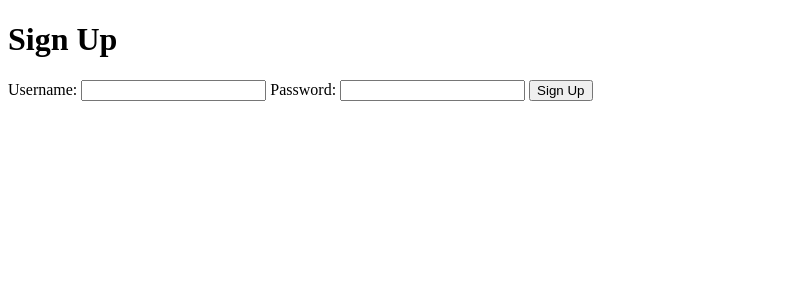
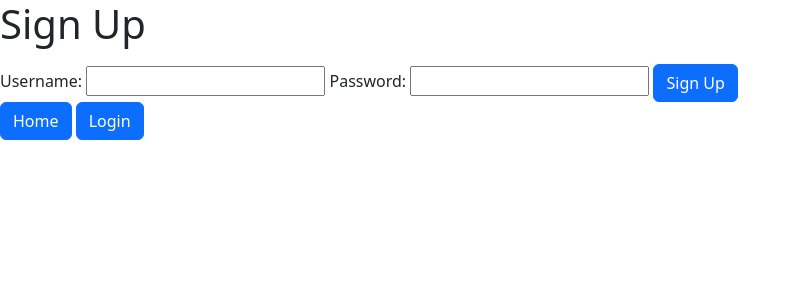
Before and after one commit to erica1i/GerLik-KnotS, a Flask app: page /signup in a window 1280 px wide. Shown: the top 300 px of the page, without its empty margins (0-801 px from the left). Run offline with Flask 2, Linux system fonts and the light colour scheme.

Commit message:
bootstrap imports, buttons to navigate b/w login/signup/home pages

```diff
--- a/app/__init__.py
+++ b/app/__init__.py
@@ -46,6 +46,8 @@ def login():
 @app.route('/signup', methods=['GET', 'POST'])
 def signup():
     if request.method == 'POST':
+        if User.query.filter_by(username=request.form['username']).first():
+            return render_template('signup.html', message='Username already exists')
         new_user = User(username=request.form['username'], password=request.form['password'])
         db.session.add(new_user)
         db.session.commit()
--- a/app/templates/dashboard.html
+++ b/app/templates/dashboard.html
@@ -2,10 +2,11 @@
 <html>
 <head>
     <title>Dashboard</title>
+    <link href="https://cdn.jsdelivr.net/npm/bootstrap@5.3.0/dist/css/bootstrap.min.css" rel="stylesheet" integrity="sha384-9ndCyUaIbzAi2FUVXJi0CjmCapSmO7SnpJef0486qhLnuZ2cdeRhO02iuK6FUUVM" crossorigin="anonymous">
 </head>
 <body>
     <h1>Dashboard</h1>
     <p>Welcome, {{ username }}!</p>
-    <a href="{{ url_for('logout') }}">Sign out</a>
+    <a class="btn btn-primary" href="{{ url_for('logout') }}">Sign out</a>
 </body>
 </html>
--- a/app/templates/home.html
+++ b/app/templates/home.html
@@ -2,10 +2,11 @@
 <html>
 <head>
     <title>Expense Tracker</title>
+    <link href="https://cdn.jsdelivr.net/npm/bootstrap@5.3.0/dist/css/bootstrap.min.css" rel="stylesheet" integrity="sha384-9ndCyUaIbzAi2FUVXJi0CjmCapSmO7SnpJef0486qhLnuZ2cdeRhO02iuK6FUUVM" crossorigin="anonymous">
 </head>
 <body>
     <h1>Welcome to Expense Tracker!</h1>
-    <a href="{{ url_for('login') }}">Login</a>
-    <a href="{{ url_for('signup') }}">Sign Up</a>
+    <a class="btn btn-primary" href="{{ url_for('login') }}">Login</a>
+    <a class="btn btn-primary" href="{{ url_for('signup') }}">Sign Up</a>
 </body>
 </html>
--- a/app/templates/login.html
+++ b/app/templates/login.html
@@ -2,6 +2,7 @@
 <html>
 <head>
     <title>Login</title>
+    <link href="https://cdn.jsdelivr.net/npm/bootstrap@5.3.0/dist/css/bootstrap.min.css" rel="stylesheet" integrity="sha384-9ndCyUaIbzAi2FUVXJi0CjmCapSmO7SnpJef0486qhLnuZ2cdeRhO02iuK6FUUVM" crossorigin="anonymous">
 </head>
 <body>
     <h1>Login</h1>
@@ -11,7 +12,9 @@
         <input type="text" id="username" name="username">
         <label for="password">Password:</label>
         <input type="password" id="password" name="password">
-        <input type="submit" value="Login">
+        <input class="btn btn-primary" type="submit" value="Login">
     </form>
+    <a class="btn btn-primary" href="/">Home</a>
+    <a class="btn btn-primary" href="/signup">Signup</a>
 </body>
 </html>
--- a/app/templates/signup.html
+++ b/app/templates/signup.html
@@ -2,15 +2,19 @@
 <html>
 <head>
     <title>Sign Up</title>
+    <link href="https://cdn.jsdelivr.net/npm/bootstrap@5.3.0/dist/css/bootstrap.min.css" rel="stylesheet" integrity="sha384-9ndCyUaIbzAi2FUVXJi0CjmCapSmO7SnpJef0486qhLnuZ2cdeRhO02iuK6FUUVM" crossorigin="anonymous">
 </head>
 <body>
     <h1>Sign Up</h1>
+    <p style="color:rgb(255, 30, 30);">{{ message }}</p>
     <form method="POST">
         <label for="username">Username:</label>
         <input type="text" id="username" name="username">
         <label for="password">Password:</label>
         <input type="password" id="password" name="password">
-        <input type="submit" value="Sign Up">
+        <input class="btn btn-primary" type="submit" value="Sign Up">
     </form>
+    <a class="btn btn-primary" href="/">Home</a>
+    <a class="btn btn-primary" href="/login">Login</a>
 </body>
 </html>
```
Also changed, not shown: app/instance/expense_tracker.db.
